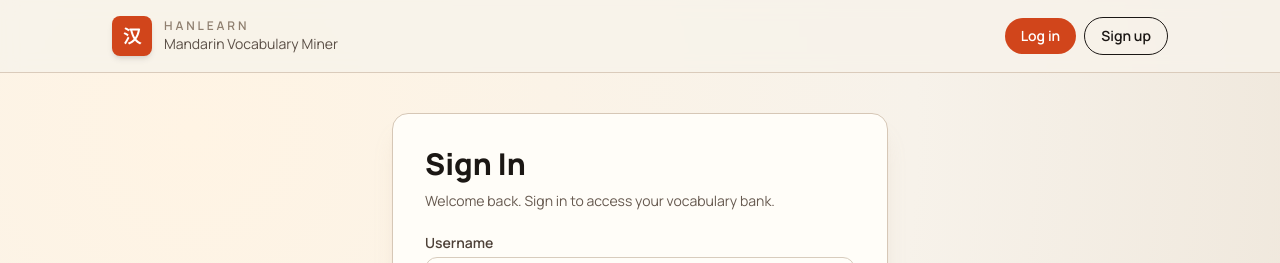
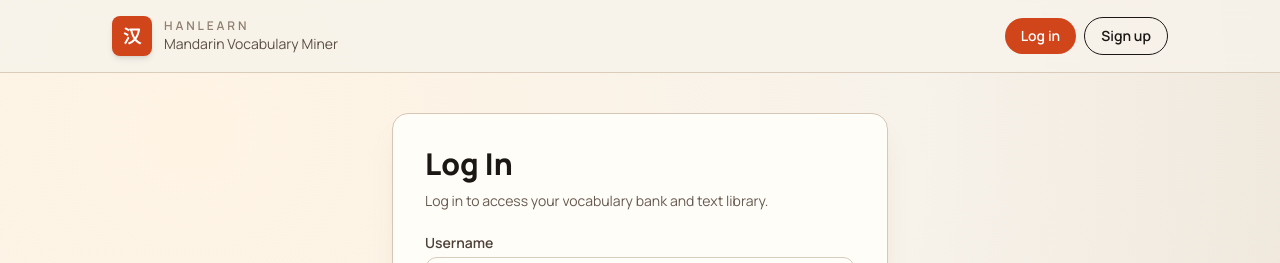
Before and after one commit to jal9o3/Mandarin-Vocabulary-Miner, a React (Vite) app in the folder hanlearn_frontend/: page /login in a window 1280 px wide. Shown: the top 263 px of the page. Built offline with nearby package versions, Linux system fonts and the light colour scheme; no server answers.

Commit message:
edited login page

```diff
--- a/hanlearn_frontend/src/pages/LoginPage.tsx
+++ b/hanlearn_frontend/src/pages/LoginPage.tsx
@@ -48,9 +48,9 @@ export function LoginPage() {
   return (
     <main className="mx-auto min-h-screen w-full max-w-xl px-6 py-10 sm:px-10">
       <section className="rounded-2xl border border-[#d6c7b6] bg-[var(--han-panel)] p-6 shadow-xl shadow-[#bf9f83]/15 sm:p-8">
-        <h1 className="text-3xl font-extrabold text-[#1b1714]">Sign In</h1>
+        <h1 className="text-3xl font-extrabold text-[#1b1714]">Log In</h1>
         <p className="mt-2 text-sm leading-relaxed text-[#66594f]">
-          Welcome back. Sign in to access your vocabulary bank.
+          Log in to access your vocabulary bank and text library.
         </p>
 
         <form className="mt-5 space-y-3" onSubmit={handleSubmit}>
```
